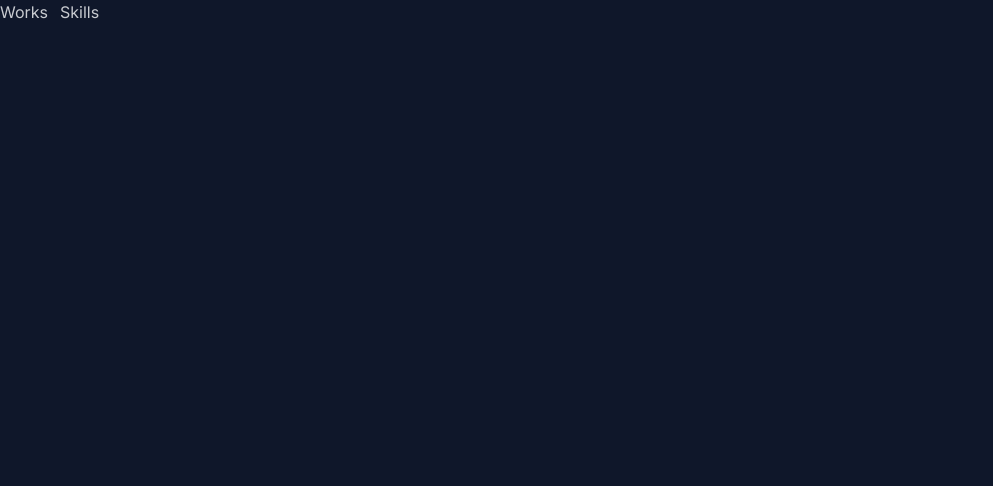
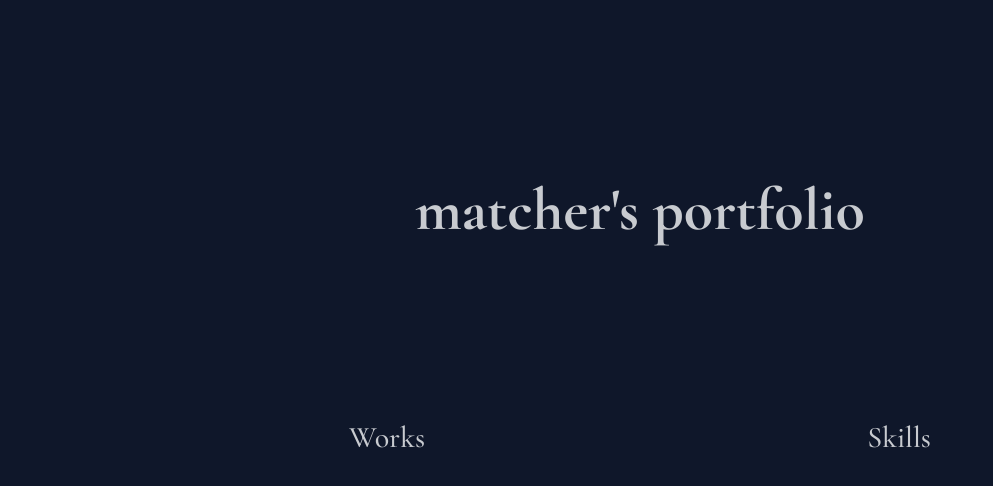
Before and after one commit to matcher9131/portfolio, a Next.js app: page / in a window 1280 px wide. Shown: the top 486 px of the page, without its empty margins (0-993 px from the left). Built offline with nearby package versions, Linux system fonts and the light colour scheme.

Commit message:
Implement page: Home #12

```diff
--- a/app/components/breadcrumb.tsx
+++ b/app/components/breadcrumb.tsx
@@ -1,9 +1,15 @@
 "use client";
 
-// import Link from "next/link";
+import { Cormorant_Garamond } from "next/font/google";
 import { usePathname } from "next/navigation";
 import { getPageName } from "../_shared/pageProperties";
+import { classes } from "../util/classes";
 import { TransitionLink } from "./pageTransition/transitionLink";
+
+const contentFont = Cormorant_Garamond({
+    weight: "500",
+    subsets: ["latin"],
+});
 
 const Breadcrumb = (): JSX.Element | null => {
     const path = usePathname();
@@ -27,9 +33,13 @@ const Breadcrumb = (): JSX.Element | null => {
                 {paths.map((element) => (
                     <li key={element}>
                         {element !== path ? (
-                            <TransitionLink href={element}>{getPageName(element) ?? element}</TransitionLink>
+                            <TransitionLink href={element} className={classes(contentFont.className, "text-xl")}>
+                                {getPageName(element) ?? element}
+                            </TransitionLink>
                         ) : (
-                            <span>{getPageName(element) ?? element}</span>
+                            <span className={classes(contentFont.className, "text-xl")}>
+                                {getPageName(element) ?? element}
+                            </span>
                         )}
                     </li>
                 ))}
--- a/app/page.tsx
+++ b/app/page.tsx
@@ -1,7 +1,19 @@
 import { type Metadata } from "next";
+import { Cormorant_Garamond } from "next/font/google";
 import { siteTitle } from "./_shared/const";
 import { getChildPages } from "./_shared/pageProperties";
 import { TransitionLink } from "./components/pageTransition/transitionLink";
+import { classes } from "./util/classes";
+
+const titleFont = Cormorant_Garamond({
+    weight: "700",
+    subsets: ["latin"],
+});
+
+const contentFont = Cormorant_Garamond({
+    weight: "500",
+    subsets: ["latin"],
+});
 
 export const metadata: Metadata = {
     title: siteTitle,
@@ -9,12 +21,38 @@ export const metadata: Metadata = {
 
 const Home = (): JSX.Element => {
     return (
-        <main className="flex gap-x-3">
-            {getChildPages().map(({ name, path }) => (
-                <TransitionLink key={name} href={path}>
-                    {name}
-                </TransitionLink>
-            ))}
+        <main className="flex flex-col items-center">
+            <h1 className={classes(titleFont.className, "w-full", "text-6xl", "text-center", "border-none", "py-40")}>
+                {siteTitle}
+            </h1>
+            <ul className="mx-0 flex w-full max-w-screen-lg list-none justify-around px-0">
+                {getChildPages().map(({ name, path }) => (
+                    <li key={name}>
+                        <TransitionLink
+                            href={path}
+                            className={classes(
+                                contentFont.className,
+                                "relative",
+                                "inline-block",
+                                "text-3xl",
+                                "transition-all",
+                                "after:absolute",
+                                "after:left-0",
+                                "after:bottom-0",
+                                "after:w-full",
+                                "after:h-[2px]",
+                                "after:bg-base-content",
+                                "after:transition-all",
+                                "after:scale-x-0",
+                                "after:origin-top",
+                                "after:hover:scale-x-100",
+                            )}
+                        >
+                            {name}
+                        </TransitionLink>
+                    </li>
+                ))}
+            </ul>
         </main>
     );
 };
```
